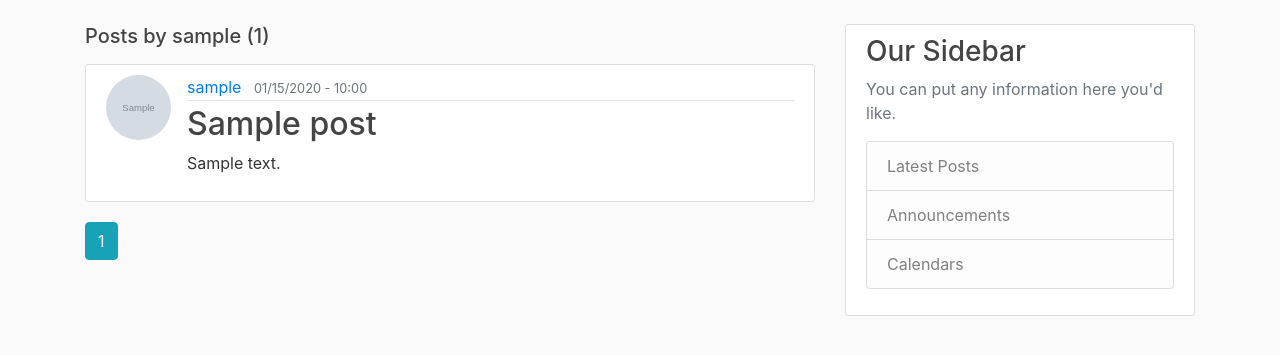
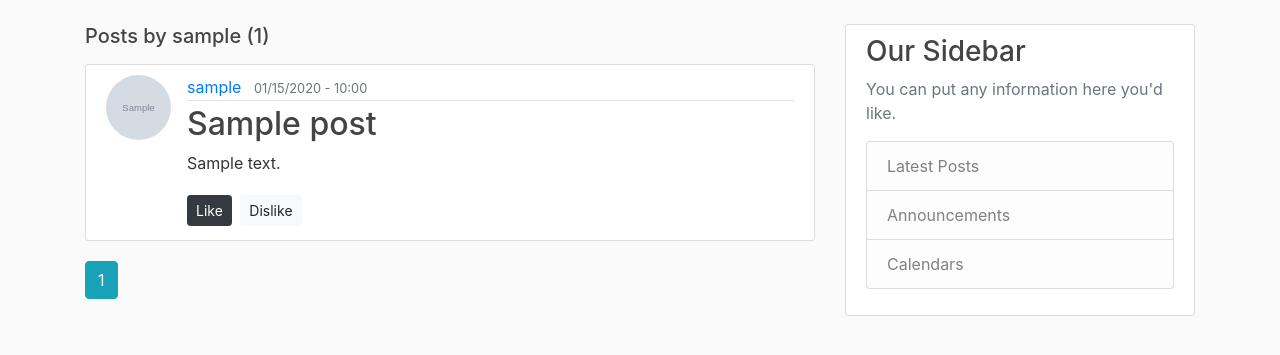
Before and after one commit to ZENALC/flask-example, a Flask app: a page that uses flask_example/templates/users/user_posts.html in a window 1280 px wide. Shown: the part 56-411 px from the top of the page. Run offline with Flask 2, Linux system fonts and the light colour scheme; tables that the repository leaves empty hold one stand-in row (values such as "Sample post"); grey boxes marked "Sample" are stand-in pictures; parts of the project's set-up code (start-up, migrations or seed data) failed here and were passed over; some libraries are stand-ins or nearby versions.

Commit message:
added dummy like and dislike buttons

```diff
--- a/flask_example/templates/users/user_posts.html
+++ b/flask_example/templates/users/user_posts.html
@@ -23,6 +23,11 @@
                   </div>
                   <h2><a class="article-title" href="{{ url_for('posts.post', post_id=post.id) }}">{{ post.title }}</a></h2>
                   <p class="article-content">{{ post.content }}</p>
+
+                  <form action="" method="POST">
+                    <input class="btn btn-dark btn-sm" name="like" type="submit" value="Like">
+                    <input class="btn btn-light btn-sm m-1" name="dislike" type="submit" value="Dislike">
+                  </form>
               </div>
             </article>
         {% endfor %}
```
Lines whose indentation alone changed are shown as unchanged.
